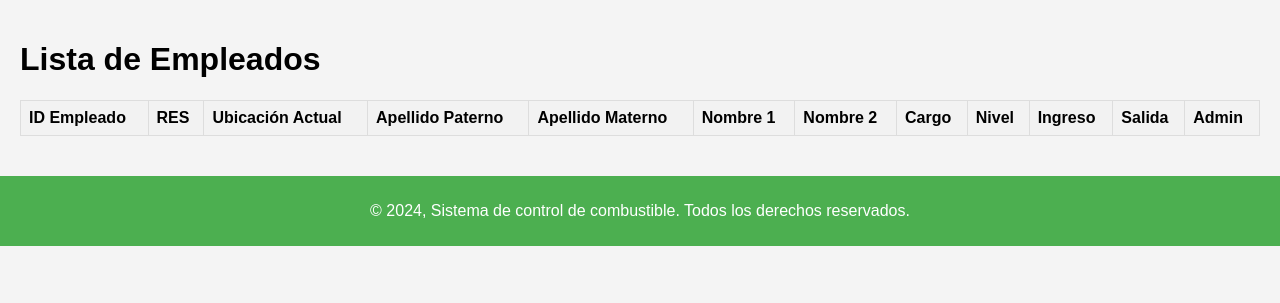
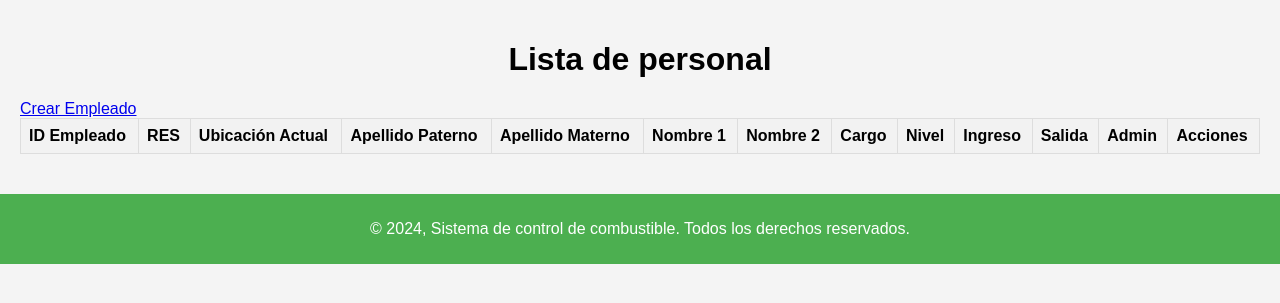
Before and after one commit to LorenzoFerreyra/control_combustible_app, a Django app: page /personal_list/ in a window 1280 px wide. Shown: the part 100-403 px from the top of the page. Run offline with Django 5.2, Linux system fonts and the light colour scheme; lists and menus that the app fills with data are empty; some libraries are stand-ins or nearby versions.

Commit message:
Centered

```diff
--- a/control_app/static/css/styles.css
+++ b/control_app/static/css/styles.css
@@ -1,3 +1,26 @@
+.page-title {
+    text-align: center;
+}
+
+.table {
+    width: 100%;
+    border-collapse: collapse;
+    margin-bottom: 20px;
+}
+
+.table, th, td {
+    border: 1px solid #ddd;
+}
+
+th, td {
+    padding: 8px;
+    text-align: left;
+}
+
+th {
+    background-color: #f2f2f2;
+}
+
 body {
     font-family: Arial, sans-serif;
     background-color: #f4f4f4;
--- a/control_app/templates/personal_list.html
+++ b/control_app/templates/personal_list.html
@@ -1,6 +1,16 @@
 {% extends 'index.html' %}
+{% load static %}
+
 {% block content %}
-<h1>Lista de Empleados</h1>
+<head>
+    <meta charset="UTF-8">
+    <meta name="viewport" content="width=device-width, initial-scale=1.0">
+    <title>Lista de personal</title>
+    <link rel="stylesheet" href="{% static 'styles.css' %}">
+</head>
+<body>
+    <h1 class="page-title">Lista de personal</h1>
+    <a href="{% url 'crear_empleado' %}" class="btn btn-primary mb-3">Crear Empleado</a>
     <table class="table">
         <thead>
             <tr>
@@ -16,6 +26,7 @@
                 <th>Ingreso</th>
                 <th>Salida</th>
                 <th>Admin</th>
+                <th>Acciones</th>
             </tr>
         </thead>
         <tbody>
@@ -33,8 +44,13 @@
                 <td>{{ empleado.ingreso }}</td>
                 <td>{{ empleado.salida }}</td>
                 <td>{{ empleado.admin }}</td>
+                <td>
+                    <a href="{% url 'editar_empleado' empleado.id_empleado %}" class="btn btn-sm btn-info">Editar</a>
+                    <a href="{% url 'eliminar_empleado' empleado.id_empleado %}" class="btn btn-sm btn-danger">Eliminar</a>
+                </td>
             </tr>
             {% endfor %}
         </tbody>
     </table>
+</body>
 {% endblock %}
--- a/control_app/urls.py
+++ b/control_app/urls.py
@@ -5,4 +5,7 @@ urlpatterns = [
     path('', views.index, name='index'),
     path('login/', views.login_user, name='login'),
     path('personal_list/', views.personal_list, name='lista_personal'),
+    path('crear_empleado/', views.crear_empleado, name='crear_empleado'),
+    path('editar_empleado/<uuid:id_empleado>/', views.editar_empleado, name='editar_empleado'),
+    path('eliminar_empleado/<uuid:id_empleado>/', views.eliminar_empleado, name='eliminar_empleado'),
 ]
--- a/control_app/views.py
+++ b/control_app/views.py
@@ -1,9 +1,10 @@
-from django.shortcuts import render, redirect
+from django.shortcuts import render, redirect, get_object_or_404
 from django.contrib.auth import authenticate, login, logout
 from django.contrib import messages
 #from django.contrib.auth.models import User, Empleado
 from django.contrib.auth.decorators import login_required
 from .models import Empleado, Equipo, Ruta, Actividad
+from .forms import EmpleadoForm
 
 #@login_required
 def index(request):
@@ -46,3 +47,31 @@ def ruta_list(request):
 def actividad_list(request):
     actividades = Actividad.objects.all()
     return render(request, 'actividad_list.html', {'actividades': actividades})
+
+def crear_empleado(request):
+    if request.method == 'POST':
+        form = EmpleadoForm(request.POST)
+        if form.is_valid():
+            form.save()
+            return redirect('lista_empleados')
+    else:
+        form = EmpleadoForm()
+    return render(request, 'crear_empleado.html', {'form': form})
+
+def editar_empleado(request, id_empleado):
+    empleado = get_object_or_404(Empleado, id_empleado=id_empleado)
+    if request.method == 'POST':
+        form = EmpleadoForm(request.POST, instance=empleado)
+        if form.is_valid():
+            form.save()
+            return redirect('lista_empleados')
+    else:
+        form = EmpleadoForm(instance=empleado)
+    return render(request, 'editar_empleado.html', {'form': form, 'empleado': empleado})
+
+def eliminar_empleado(request, id_empleado):
+    empleado = get_object_or_404(Empleado, id_empleado=id_empleado)
+    if request.method == 'POST':
+        empleado.delete()
+        return redirect('lista_empleados')
+    return render(request, 'eliminar_empleado.html', {'empleado': empleado})
```
Also changed, not shown: control_app/forms.py (added, +7 -0 lines). Lines whose indentation alone changed are shown as unchanged.
